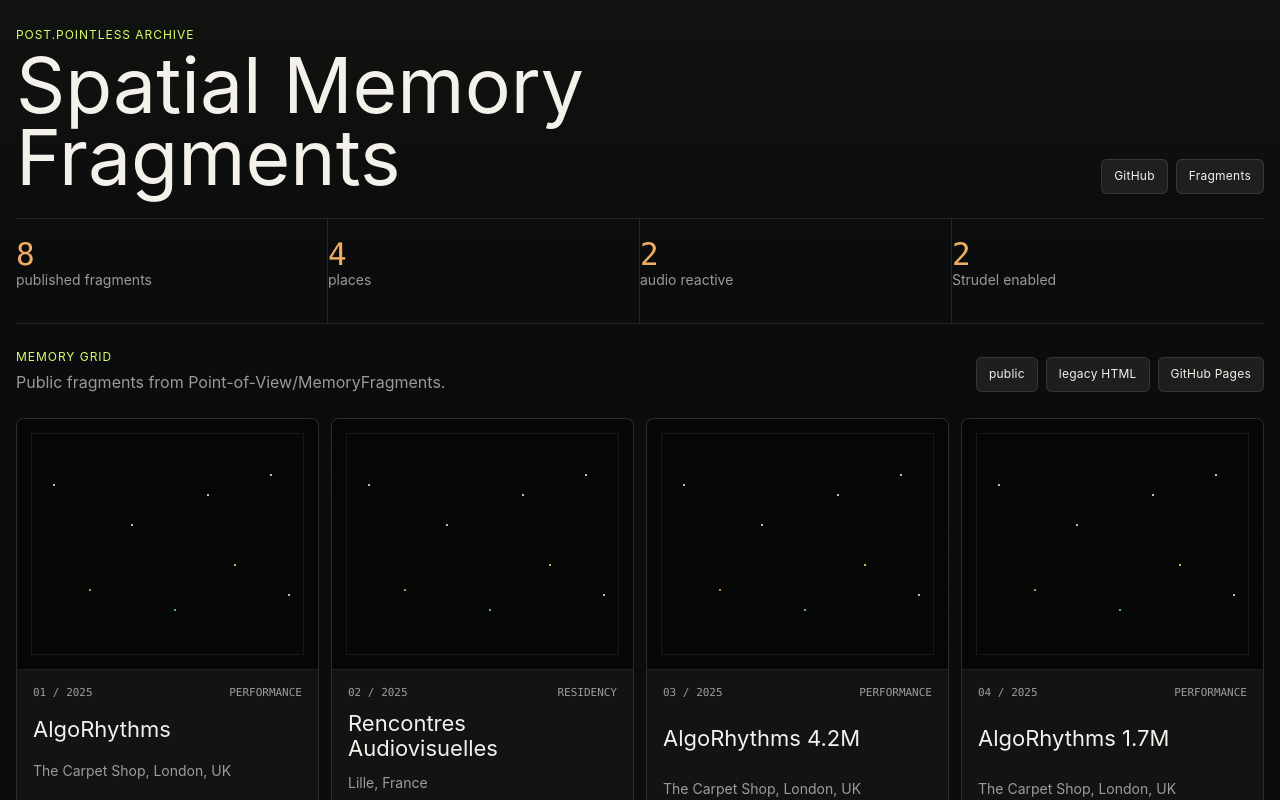
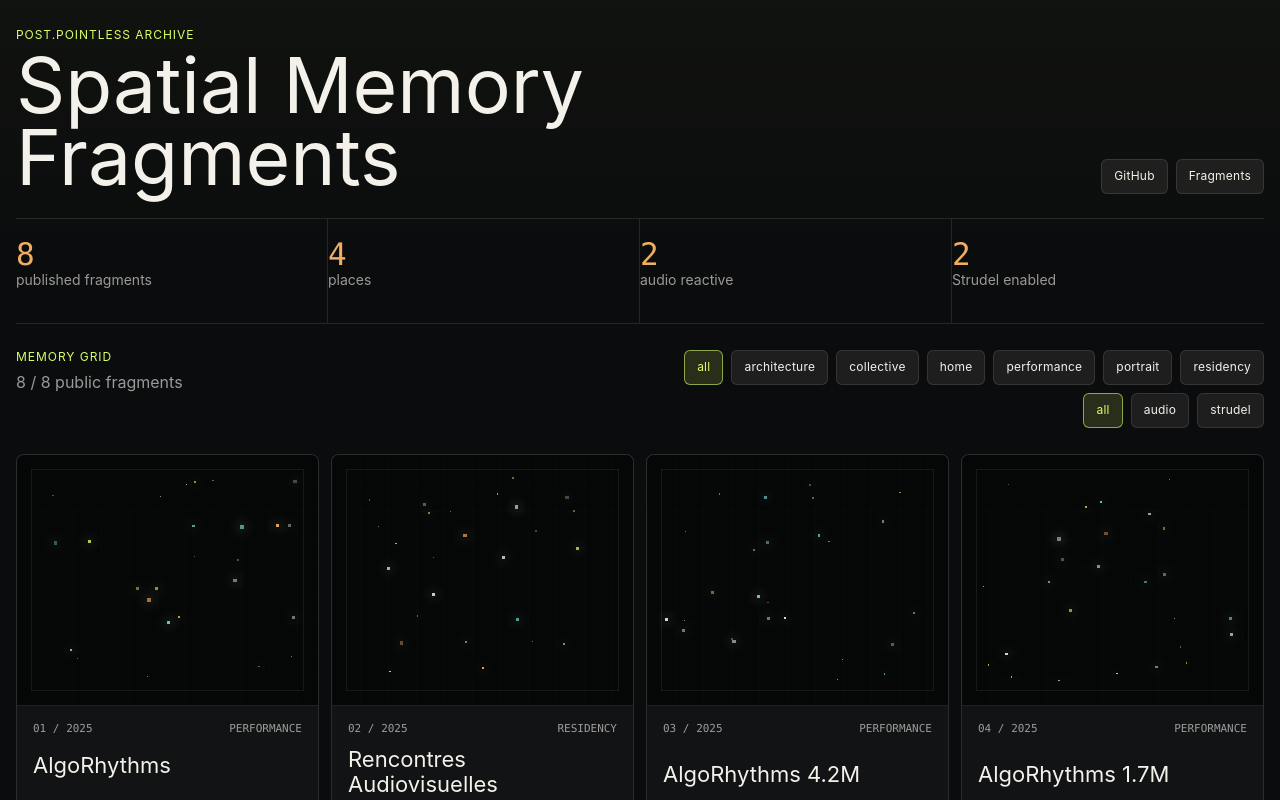
Before and after one commit to comp1mov/memory-fragments, a Next.js app: page / in a window 1280 px wide. Shown: the top 800 px of the page. Built offline with nearby package versions, Linux system fonts and the light colour scheme; no server answers.

Commit message:
Add interactive archive filtering

```diff
--- a/src/app/globals.css
+++ b/src/app/globals.css
@@ -112,6 +112,7 @@ h2 {
 .detail-actions button,
 .not-found-page a,
 .filter-row span,
+.filter-row button,
 .badge-row span {
   border: 1px solid var(--line);
   border-radius: 6px;
@@ -121,6 +122,18 @@ h2 {
   letter-spacing: 0.02em;
   line-height: 1;
   padding: 10px 12px 11px;
+}
+
+.filter-row button {
+  cursor: pointer;
+  font-family: inherit;
+  text-transform: lowercase;
+}
+
+.filter-row button[aria-pressed="true"] {
+  border-color: rgba(216, 255, 104, 0.58);
+  background: rgba(216, 255, 104, 0.14);
+  color: var(--accent);
 }
 
 .detail-actions button {
@@ -174,6 +187,16 @@ h2 {
 
 .toolbar {
   padding: 26px 0;
+}
+
+.archive-toolbar {
+  align-items: flex-start;
+}
+
+.filter-stack {
+  display: grid;
+  justify-items: end;
+  gap: 8px;
 }
 
 .fragment-grid {
@@ -240,53 +263,13 @@ h2 {
 
 .point-field span {
   position: absolute;
-  width: 2px;
-  height: 2px;
-  background: var(--text);
-  opacity: 0.78;
-}
-
-.point-field span:nth-child(1) {
-  left: 12%;
-  top: 26%;
-}
-
-.point-field span:nth-child(2) {
-  left: 24%;
-  top: 68%;
-  background: var(--warm);
-}
-
-.point-field span:nth-child(3) {
-  left: 38%;
-  top: 42%;
-}
-
-.point-field span:nth-child(4) {
-  left: 52%;
-  top: 76%;
-  background: var(--cold);
-}
-
-.point-field span:nth-child(5) {
-  left: 63%;
-  top: 30%;
-}
-
-.point-field span:nth-child(6) {
-  left: 72%;
-  top: 58%;
-  background: var(--accent);
-}
-
-.point-field span:nth-child(7) {
-  left: 84%;
-  top: 22%;
-}
-
-.point-field span:nth-child(8) {
-  left: 90%;
-  top: 70%;
+  left: var(--x);
+  top: var(--y);
+  width: var(--point-size);
+  height: var(--point-size);
+  background: var(--point-color);
+  opacity: var(--point-opacity);
+  box-shadow: 0 0 12px currentColor;
 }
 
 .card-body {
@@ -435,6 +418,10 @@ h2 {
     flex-direction: column;
   }
 
+  .filter-stack {
+    justify-items: start;
+  }
+
   h1 {
     font-size: 42px;
   }
--- a/src/app/page.tsx
+++ b/src/app/page.tsx
@@ -1,9 +1,8 @@
-import Link from "next/link";
+import { FragmentGallery } from "@/components/fragment-gallery";
 import {
   fragmentManifest,
   getFeatureCounts,
-  getGridFragments,
-  getYearLabel
+  getGridFragments
 } from "@/lib/fragments";
 
 export default function HomePage() {
@@ -42,52 +41,7 @@ export default function HomePage() {
         </div>
       </section>
 
-      <section className="toolbar" aria-label="Gallery filters">
-        <div>
-          <p className="section-label">Memory grid</p>
-          <p className="muted">Public fragments from Point-of-View/MemoryFragments.</p>
-        </div>
-        <div className="filter-row" aria-label="Available filters">
-          <span>public</span>
-          <span>legacy HTML</span>
-          <span>GitHub Pages</span>
-        </div>
-      </section>
-
-      <section className="fragment-grid" aria-label="Spatial Memory Fragment gallery">
-        {fragments.map((fragment, index) => (
-          <article className="fragment-card" key={fragment.id}>
-            <Link href={`/fragments/${fragment.slug}`} className="card-link" aria-label={`Open ${fragment.title}`}>
-              <div className="card-preview" aria-hidden="true">
-                <div className="point-field">
-                  <span />
-                  <span />
-                  <span />
-                  <span />
-                  <span />
-                  <span />
-                  <span />
-                  <span />
-                </div>
-              </div>
-              <div className="card-body">
-                <div className="card-meta">
-                  <span>{String(index + 1).padStart(2, "0")} / {getYearLabel(fragment)}</span>
-                  <span>{fragment.category}</span>
-                </div>
-                <h2>{fragment.title}</h2>
-                <p>{fragment.place}</p>
-                <div className="badge-row">
-                  <span>{fragment.player.family}</span>
-                  {fragment.features.audioReactive ? <span>audio</span> : null}
-                  {fragment.features.strudel ? <span>strudel</span> : null}
-                  <span>{fragment.sourceScan.pointCountEstimate ? `${Math.round(fragment.sourceScan.pointCountEstimate / 100000) / 10}M pts` : "scan"}</span>
-                </div>
-              </div>
-            </Link>
-          </article>
-        ))}
-      </section>
+      <FragmentGallery fragments={fragments} />
     </main>
   );
 }
--- /dev/null
+++ b/src/components/fragment-gallery.tsx
@@ -0,0 +1,110 @@
+"use client";
+
+import Link from "next/link";
+import { useMemo, useState } from "react";
+import { PointField } from "@/components/point-field";
+import type { MemoryFragment } from "@/lib/fragments";
+
+type FragmentGalleryProps = {
+  fragments: MemoryFragment[];
+};
+
+type FeatureFilter = "all" | "audio" | "strudel";
+
+function getYearLabel(fragment: MemoryFragment): string {
+  const match = fragment.dateLabel.match(/\b(20\d{2})\b/);
+  return match ? match[1] : "undated";
+}
+
+function getPointLabel(fragment: MemoryFragment): string {
+  const points = fragment.sourceScan.pointCountEstimate;
+  return points ? `${Math.round(points / 100000) / 10}M pts` : "scan";
+}
+
+export function FragmentGallery({ fragments }: FragmentGalleryProps) {
+  const [category, setCategory] = useState("all");
+  const [feature, setFeature] = useState<FeatureFilter>("all");
+
+  const categories = useMemo(
+    () => ["all", ...Array.from(new Set(fragments.map((fragment) => fragment.category))).sort()],
+    [fragments]
+  );
+
+  const visibleFragments = useMemo(
+    () =>
+      fragments.filter((fragment) => {
+        const categoryMatch = category === "all" || fragment.category === category;
+        const featureMatch =
+          feature === "all" ||
+          (feature === "audio" && fragment.features.audioReactive) ||
+          (feature === "strudel" && fragment.features.strudel);
+
+        return categoryMatch && featureMatch;
+      }),
+    [category, feature, fragments]
+  );
+
+  return (
+    <>
+      <section className="toolbar archive-toolbar" aria-label="Gallery filters">
+        <div>
+          <p className="section-label">Memory grid</p>
+          <p className="muted">{visibleFragments.length} / {fragments.length} public fragments</p>
+        </div>
+
+        <div className="filter-stack">
+          <div className="filter-row" aria-label="Filter by category">
+            {categories.map((item) => (
+              <button
+                aria-pressed={category === item}
+                key={item}
+                onClick={() => setCategory(item)}
+                type="button"
+              >
+                {item}
+              </button>
+            ))}
+          </div>
+          <div className="filter-row" aria-label="Filter by media behavior">
+            {(["all", "audio", "strudel"] as FeatureFilter[]).map((item) => (
+              <button
+                aria-pressed={feature === item}
+                key={item}
+                onClick={() => setFeature(item)}
+                type="button"
+              >
+                {item}
+              </button>
+            ))}
+          </div>
+        </div>
+      </section>
+
+      <section className="fragment-grid" aria-label="Spatial Memory Fragment gallery">
+        {visibleFragments.map((fragment, index) => (
+          <article className="fragment-card" key={fragment.id}>
+            <Link href={`/fragments/${fragment.slug}`} className="card-link" aria-label={`Open ${fragment.title}`}>
+              <div className="card-preview">
+                <PointField seed={fragment.id} />
+              </div>
+              <div className="card-body">
+                <div className="card-meta">
+                  <span>{String(index + 1).padStart(2, "0")} / {getYearLabel(fragment)}</span>
+                  <span>{fragment.category}</span>
+                </div>
+                <h2>{fragment.title}</h2>
+                <p>{fragment.place}</p>
+                <div className="badge-row">
+                  <span>{fragment.player.family}</span>
+                  {fragment.features.audioReactive ? <span>audio</span> : null}
+                  {fragment.features.strudel ? <span>strudel</span> : null}
+                  <span>{getPointLabel(fragment)}</span>
+                </div>
+              </div>
+            </Link>
+          </article>
+        ))}
+      </section>
+    </>
+  );
+}
--- /dev/null
+++ b/src/components/point-field.tsx
@@ -0,0 +1,72 @@
+import type { CSSProperties } from "react";
+
+type PointFieldProps = {
+  seed: string;
+  density?: "card" | "detail";
+};
+
+type PointStyle = CSSProperties & {
+  "--x": string;
+  "--y": string;
+  "--point-size": string;
+  "--point-color": string;
+  "--point-opacity": string;
+};
+
+const colors = [
+  "var(--text)",
+  "var(--accent)",
+  "var(--warm)",
+  "var(--cold)",
+  "rgba(244, 241, 234, 0.72)"
+];
+
+function hashSeed(seed: string): number {
+  let hash = 2166136261;
+
+  for (const character of seed) {
+    hash ^= character.charCodeAt(0);
+    hash = Math.imul(hash, 16777619);
+  }
+
+  return hash >>> 0;
+}
+
+function nextValue(state: number): number {
+  return (Math.imul(1664525, state) + 1013904223) >>> 0;
+}
+
+function createPointStyles(seed: string, count: number): PointStyle[] {
+  let state = hashSeed(seed);
+
+  return Array.from({ length: count }, (_, index) => {
+    state = nextValue(state + index);
+    const x = 6 + (state % 8800) / 100;
+    state = nextValue(state);
+    const y = 8 + (state % 8200) / 100;
+    state = nextValue(state);
+    const size = 1 + (state % 260) / 100;
+    state = nextValue(state);
+    const opacity = 0.36 + (state % 560) / 1000;
+
+    return {
+      "--x": `${x}%`,
+      "--y": `${y}%`,
+      "--point-size": `${size}px`,
+      "--point-color": colors[state % colors.length],
+      "--point-opacity": `${opacity}`
+    };
+  });
+}
+
+export function PointField({ seed, density = "card" }: PointFieldProps) {
+  const points = createPointStyles(seed, density === "detail" ? 54 : 26);
+
+  return (
+    <div className={`point-field point-field--${density}`} aria-hidden="true">
+      {points.map((style, index) => (
+        <span key={`${seed}-${index}`} style={style} />
+      ))}
+    </div>
+  );
+}
```
Also changed, not shown: src/app/fragments/[slug]/page.tsx (+3 -11 lines), 1 other file (tests, documents, lock files or other folders).
